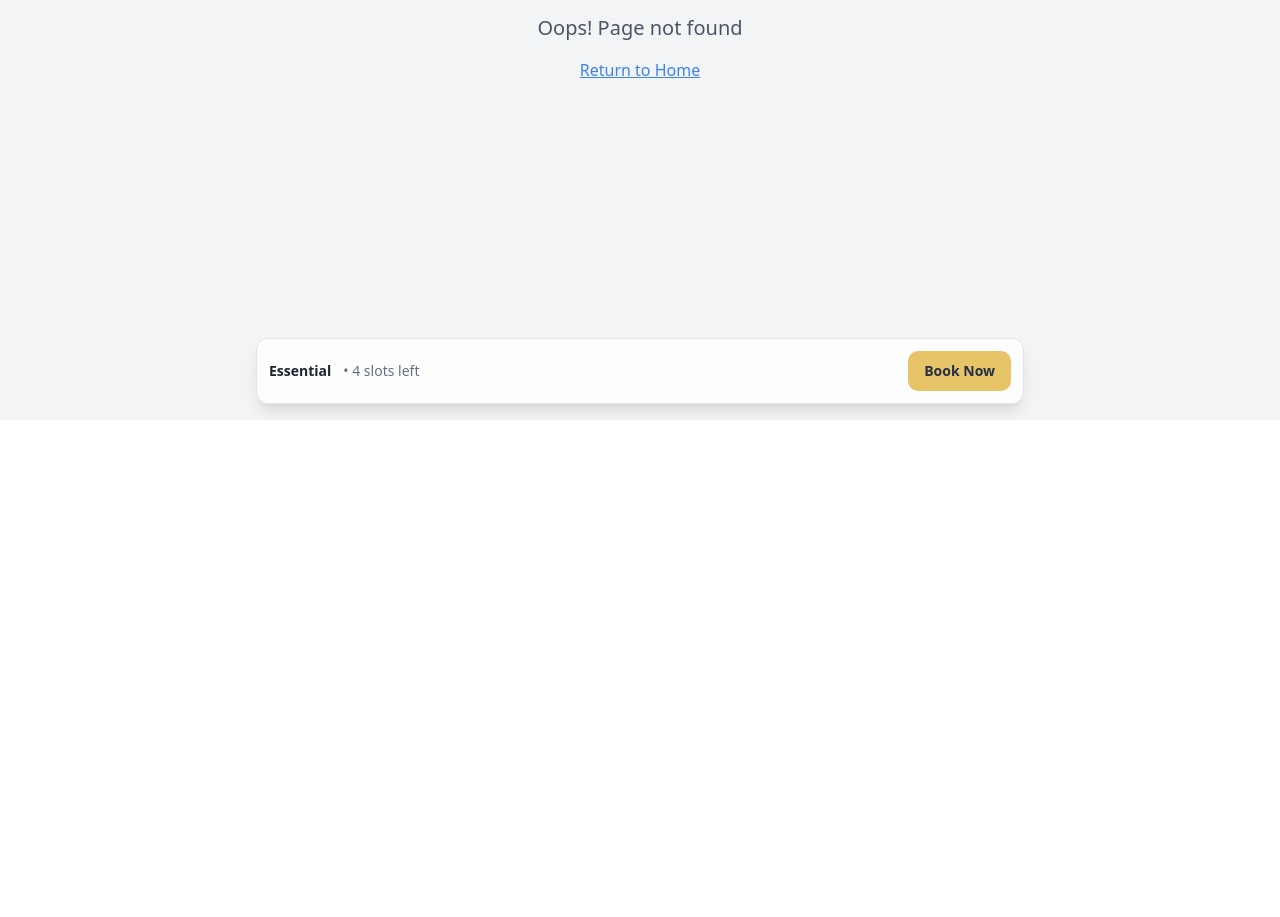
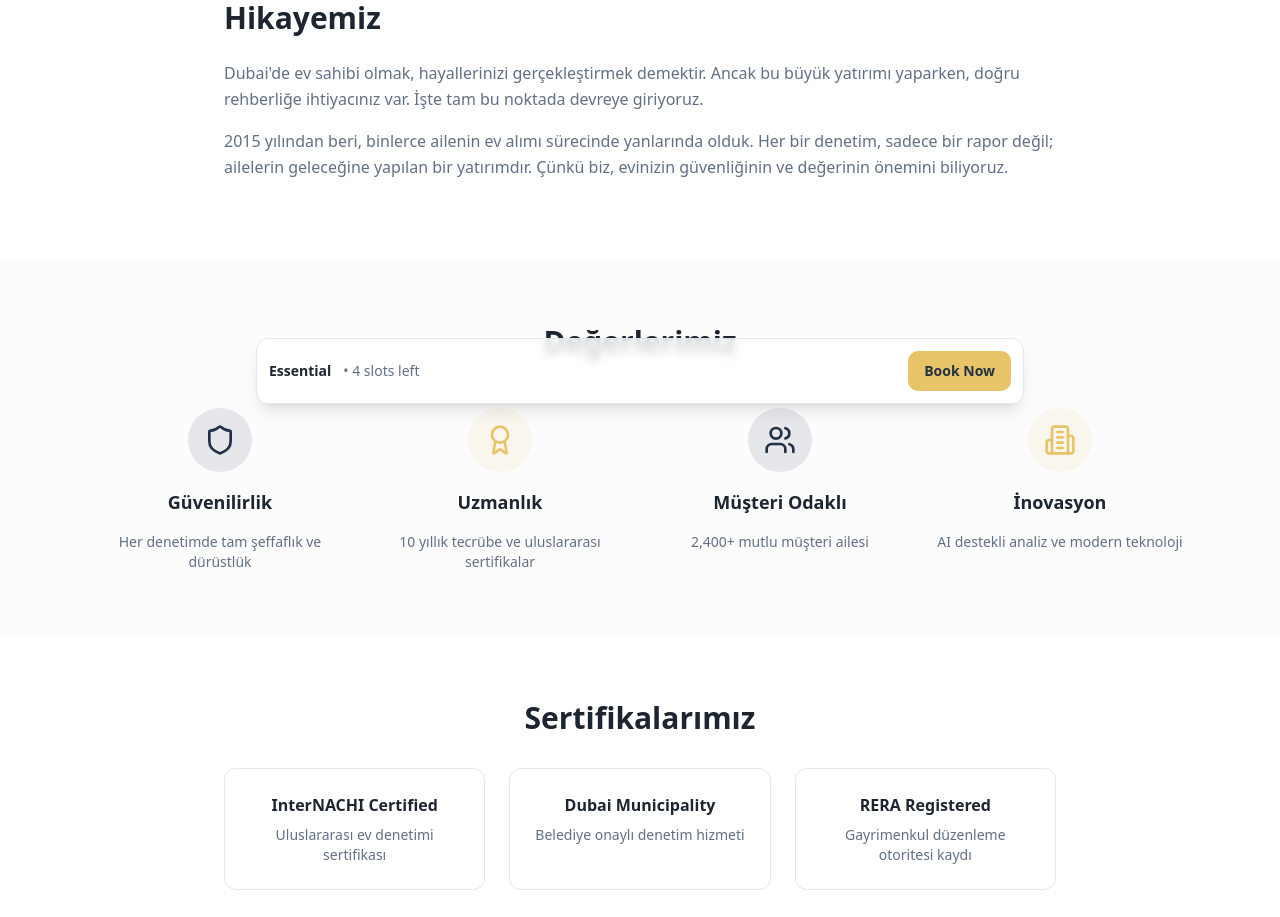
Before and after one commit to Alicanefee/gulf-guard-ai, a React (Vite) app: page /about-us in a window 1280 px wide. Before the commit this address had no page. Shown: the part 380-1297 px from the top of the page. Before the commit the page ends 800 px from the top, so only its background shows below. Built offline with nearby package versions, Linux system fonts and the light colour scheme; the HTML template or start-up script is replaced by a standard one.

Commit message:
Add About Us page

```diff
--- a/src/App.tsx
+++ b/src/App.tsx
@@ -4,6 +4,7 @@ import { TooltipProvider } from "@/components/ui/tooltip";
 import { QueryClient, QueryClientProvider } from "@tanstack/react-query";
 import { BrowserRouter, Routes, Route } from "react-router-dom";
 import Index from "./pages/Index";
+import AboutUs from "./pages/AboutUs";
 import NotFound from "./pages/NotFound";
 import { BookingProvider } from "./components/booking/BookingProvider";
 import BookingCard from "./components/booking/BookingCard";
@@ -16,7 +17,7 @@ const BookingRoot = () => {
   const { bookingPackage } = useBooking();
   return (
     <>
-      {bookingPackage && <BookingCard selectedPackage={bookingPackage} slotsRemaining={5} offerExpiry={undefined} />}
+      {bookingPackage && <BookingCard selectedPackage={bookingPackage} />}
       <StickyBookingBar selectedPackage={bookingPackage ?? 'Essential'} />
     </>
   );
@@ -31,6 +32,7 @@ const App = () => (
         <BrowserRouter>
           <Routes>
             <Route path="/" element={<Index />} />
+            <Route path="/about-us" element={<AboutUs />} />
             {/* ADD ALL CUSTOM ROUTES ABOVE THE CATCH-ALL "*" ROUTE */}
             <Route path="*" element={<NotFound />} />
           </Routes>
--- a/src/components/Footer.tsx
+++ b/src/components/Footer.tsx
@@ -23,23 +23,23 @@ export const Footer = () => {
             <h3 className="font-semibold mb-4">Quick Links</h3>
             <ul className="space-y-2 text-sm">
               <li>
-                <a href="#why" className="text-primary-foreground/80 hover:text-accent transition-colors">
+                <a href="/#why" className="text-primary-foreground/80 hover:text-accent transition-colors">
                   Why Inspect?
                 </a>
               </li>
               <li>
-                <a href="#pricing" className="text-primary-foreground/80 hover:text-accent transition-colors">
+                <a href="/#pricing" className="text-primary-foreground/80 hover:text-accent transition-colors">
                   Pricing
                 </a>
               </li>
               <li>
-                <a href="#booking" className="text-primary-foreground/80 hover:text-accent transition-colors">
+                <a href="/#booking" className="text-primary-foreground/80 hover:text-accent transition-colors">
                   Book Inspection
                 </a>
               </li>
               <li>
-                <a href="#" className="text-primary-foreground/80 hover:text-accent transition-colors">
-                  Sample Reports
+                <a href="/about-us" className="text-primary-foreground/80 hover:text-accent transition-colors">
+                  About Us
                 </a>
               </li>
             </ul>
--- /dev/null
+++ b/src/pages/AboutUs.tsx
@@ -0,0 +1,144 @@
+import { Building2, Award, Shield, Users } from "lucide-react";
+import { Button } from "@/components/ui/button";
+import { useNavigate } from "react-router-dom";
+
+const AboutUs = () => {
+  const navigate = useNavigate();
+
+  return (
+    <div className="min-h-screen bg-background">
+      {/* Hero Section */}
+      <section className="relative py-20 px-4 bg-gradient-to-b from-primary/5 to-background">
+        <div className="container mx-auto max-w-4xl text-center">
+          <h1 className="text-4xl md:text-5xl font-bold mb-6 bg-gradient-to-r from-primary to-accent bg-clip-text text-transparent">
+            Biz Kimiz
+          </h1>
+          <p className="text-lg md:text-xl text-muted-foreground leading-relaxed">
+            10 yıllık mühendislik tecrübesiyle, uluslararası sertifikalara sahip uzman ev değerlendirmecisi olarak,
+            her aşamada güven veren, sektörde fark yaratan bir hizmet sunuyoruz.
+          </p>
+        </div>
+      </section>
+
+      {/* Story Section */}
+      <section className="py-16 px-4">
+        <div className="container mx-auto max-w-4xl">
+          <div className="prose prose-lg max-w-none">
+            <h2 className="text-3xl font-bold mb-6 text-foreground">Hikayemiz</h2>
+            <p className="text-muted-foreground mb-4 leading-relaxed">
+              Dubai'de ev sahibi olmak, hayallerinizi gerçekleştirmek demektir. Ancak bu büyük yatırımı yaparken,
+              doğru rehberliğe ihtiyacınız var. İşte tam bu noktada devreye giriyoruz.
+            </p>
+            <p className="text-muted-foreground mb-4 leading-relaxed">
+              2015 yılından beri, binlerce ailenin ev alımı sürecinde yanlarında olduk. Her bir denetim,
+              sadece bir rapor değil; ailelerin geleceğine yapılan bir yatırımdır. Çünkü biz, evinizin
+              güvenliğinin ve değerinin önemini biliyoruz.
+            </p>
+          </div>
+        </div>
+      </section>
+
+      {/* Values Grid */}
+      <section className="py-16 px-4 bg-muted/30">
+        <div className="container mx-auto max-w-6xl">
+          <h2 className="text-3xl font-bold mb-12 text-center text-foreground">Değerlerimiz</h2>
+          <div className="grid md:grid-cols-2 lg:grid-cols-4 gap-8">
+            <div className="text-center space-y-4">
+              <div className="mx-auto w-16 h-16 rounded-full bg-primary/10 flex items-center justify-center">
+                <Shield className="w-8 h-8 text-primary" />
+              </div>
+              <h3 className="font-semibold text-lg">Güvenilirlik</h3>
+              <p className="text-sm text-muted-foreground">
+                Her denetimde tam şeffaflık ve dürüstlük
+              </p>
+            </div>
+
+            <div className="text-center space-y-4">
+              <div className="mx-auto w-16 h-16 rounded-full bg-accent/10 flex items-center justify-center">
+                <Award className="w-8 h-8 text-accent" />
+              </div>
+              <h3 className="font-semibold text-lg">Uzmanlık</h3>
+              <p className="text-sm text-muted-foreground">
+                10 yıllık tecrübe ve uluslararası sertifikalar
+              </p>
+            </div>
+
+            <div className="text-center space-y-4">
+              <div className="mx-auto w-16 h-16 rounded-full bg-primary/10 flex items-center justify-center">
+                <Users className="w-8 h-8 text-primary" />
+              </div>
+              <h3 className="font-semibold text-lg">Müşteri Odaklı</h3>
+              <p className="text-sm text-muted-foreground">
+                2,400+ mutlu müşteri ailesi
+              </p>
+            </div>
+
+            <div className="text-center space-y-4">
+              <div className="mx-auto w-16 h-16 rounded-full bg-accent/10 flex items-center justify-center">
+                <Building2 className="w-8 h-8 text-accent" />
+              </div>
+              <h3 className="font-semibold text-lg">İnovasyon</h3>
+              <p className="text-sm text-muted-foreground">
+                AI destekli analiz ve modern teknoloji
+              </p>
+            </div>
+          </div>
+        </div>
+      </section>
+
+      {/* Certifications */}
+      <section className="py-16 px-4">
+        <div className="container mx-auto max-w-4xl">
+          <h2 className="text-3xl font-bold mb-8 text-center text-foreground">Sertifikalarımız</h2>
+          <div className="grid md:grid-cols-3 gap-6">
+            <div className="border rounded-lg p-6 text-center hover:shadow-lg transition-shadow">
+              <h3 className="font-semibold mb-2">InterNACHI Certified</h3>
+              <p className="text-sm text-muted-foreground">Uluslararası ev denetimi sertifikası</p>
+            </div>
+            <div className="border rounded-lg p-6 text-center hover:shadow-lg transition-shadow">
+              <h3 className="font-semibold mb-2">Dubai Municipality</h3>
+              <p className="text-sm text-muted-foreground">Belediye onaylı denetim hizmeti</p>
+            </div>
+            <div className="border rounded-lg p-6 text-center hover:shadow-lg transition-shadow">
+              <h3 className="font-semibold mb-2">RERA Registered</h3>
+              <p className="text-sm text-muted-foreground">Gayrimenkul düzenleme otoritesi kaydı</p>
+            </div>
+          </div>
+        </div>
+      </section>
+
+      {/* CTA Section */}
+      <section className="py-16 px-4 bg-primary text-primary-foreground">
+        <div className="container mx-auto max-w-3xl text-center space-y-6">
+          <h2 className="text-3xl md:text-4xl font-bold">
+            Hayalinizdeki Evi Güvenle Alın
+          </h2>
+          <p className="text-lg text-primary-foreground/90">
+            Profesyonel denetim hizmetimizle, yatırımınızı koruma altına alın.
+            Bugün randevunuzu alın, gönül rahatlığıyla ev sahibi olun.
+          </p>
+          <div className="flex flex-col sm:flex-row gap-4 justify-center">
+            <Button
+              size="lg"
+              variant="secondary"
+              onClick={() => navigate('/#booking')}
+              className="font-semibold"
+            >
+              Hemen Randevu Al
+            </Button>
+            <Button
+              size="lg"
+              variant="outline"
+              onClick={() => navigate('/')}
+              className="border-primary-foreground/20 hover:bg-primary-foreground/10"
+            >
+              Ana Sayfaya Dön
+            </Button>
+          </div>
+        </div>
+      </section>
+    </div>
+  );
+};
+
+export default AboutUs;
```
